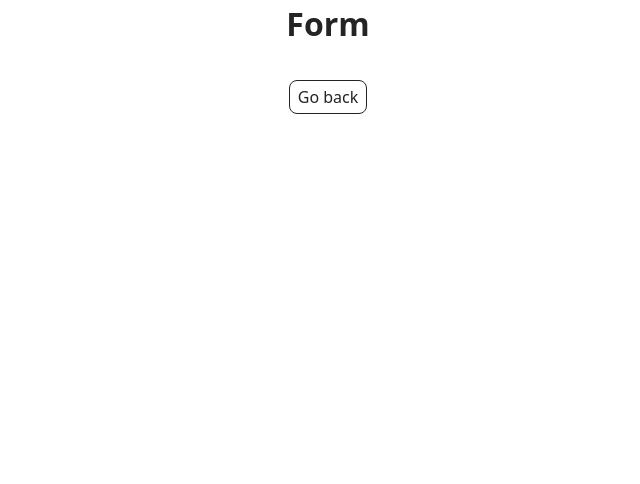
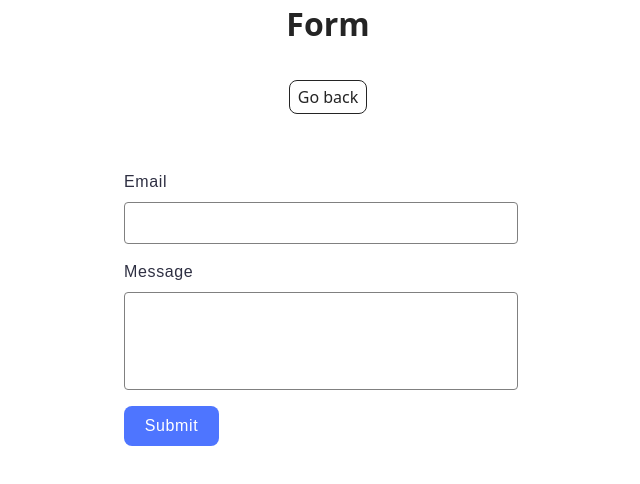
Before and after one commit to SergeLumiere/goit-js-hw-09, a website built with Vite: page src/2-form.html in a window 1280 px wide. Shown: the whole page, without its empty margins (312-952 px from the left). Built offline with nearby package versions, Linux system fonts and the light colour scheme.

Commit message:
Add form files

```diff
--- a/src/2-form.html
+++ b/src/2-form.html
@@ -13,6 +13,18 @@
         <h1 class="main-title">Form</h1>
         <a class="back-link" href="./index.html">Go back</a>
       </div>
+
+      <form class="feedback-form" autocomplete="off">
+        <label>
+          Email
+          <input type="email" name="email" autofocus />
+        </label>
+        <label>
+          Message
+          <textarea name="message" rows="8"></textarea>
+        </label>
+        <button type="submit">Submit</button>
+      </form>
     </main>
 
     <script type="module" src="./js/2-form.js"></script>
--- /dev/null
+++ b/src/css/2-form.css
@@ -0,0 +1,96 @@
+:root {
+  --font-family: 'Montserrat', sans-serif;
+}
+
+.feedback-form {
+  display: flex;
+  align-items: flex-start;
+  justify-content: flex-start;
+  flex-direction: column;
+  gap: 16px;
+
+  border-radius: 8px;
+  margin: 0 auto;
+  padding: 24px;
+  width: 408px;
+
+  background: #fff;
+}
+
+.feedback-form label {
+  display: flex;
+  align-items: flex-start;
+  justify-content: flex-start;
+  flex-direction: column;
+  gap: 8px;
+
+  width: 360px;
+
+  font-family: var(--font-family);
+
+  font-weight: 400;
+  font-size: 16px;
+
+  /* line-height: 24px; */
+  line-height: 1.5;
+  letter-spacing: 0.04em;
+  color: #2e2f42;
+}
+
+.feedback-form input,
+.feedback-form textarea {
+  width: 100%;
+  padding: 8px 16px;
+
+  font: inherit;
+  color: #2e2f42;
+
+  border: 1px solid #808080;
+  border-radius: 4px;
+  outline: none;
+
+  transition: border-color 250ms ease;
+}
+
+.feedback-form textarea {
+  height: 80px;
+  resize: none;
+}
+
+.feedback-form input:hover,
+.feedback-form textarea:hover {
+  border-color: #000000;
+}
+
+.feedback-form button {
+  display: flex;
+  align-items: center;
+  justify-content: center;
+  flex-direction: row;
+  gap: 10px;
+
+  border: none;
+  border-radius: 8px;
+  padding: 8px 16px;
+  width: 95px;
+  height: 40px;
+
+  background: #4e75ff;
+
+  font-family: var(--font-family);
+
+  font-weight: 500;
+  font-size: 16px;
+
+  /* line-height: 24px; */
+  line-height: 1.5;
+  letter-spacing: 0.04em;
+  color: #fff;
+
+  transition: background-color 250ms ease;
+}
+
+.feedback-form button:hover,
+.feedback-form button:focus {
+  background: #6c8cff;
+}
--- a/src/css/styles.css
+++ b/src/css/styles.css
@@ -19,3 +19,4 @@
 
 /* Homework styles */
 @import url('./1-gallery.css');
+@import url('./2-form.css');
--- a/src/js/2-form.js
+++ b/src/js/2-form.js
@@ -0,0 +1,36 @@
+const STORAGE_KEY = 'feedback-form-state';
+
+const formData = { email: '', message: '' };
+const form = document.querySelector('.feedback-form');
+
+form.addEventListener('input', event => {
+  formData[event.target.name] = event.target.value.trim();
+  localStorage.setItem(STORAGE_KEY, JSON.stringify(formData));
+});
+
+const saved = localStorage.getItem(STORAGE_KEY);
+if (saved !== null) {
+  const parsed = JSON.parse(saved);
+  form.elements.email.value = parsed.email ?? '';
+  form.elements.message.value = parsed.message ?? '';
+
+  formData.email = parsed.email ?? '';
+  formData.message = parsed.message ?? '';
+}
+
+form.addEventListener('submit', event => {
+  event.preventDefault();
+
+  if (formData.email === '' || formData.message === '') {
+    alert('Fill please all fields');
+    return;
+  }
+  console.log(formData);
+
+  localStorage.removeItem(STORAGE_KEY);
+
+  formData.email = '';
+  formData.message = '';
+
+  form.reset();
+});
```
